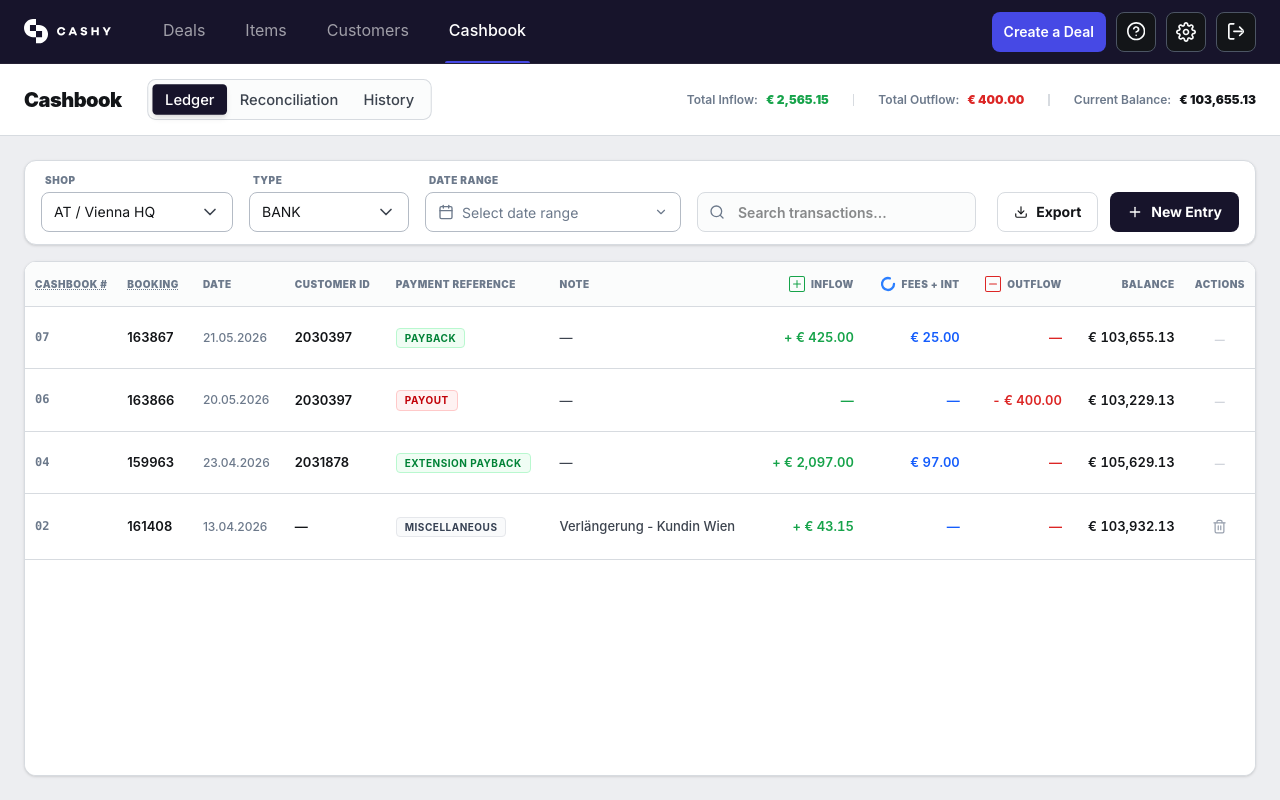
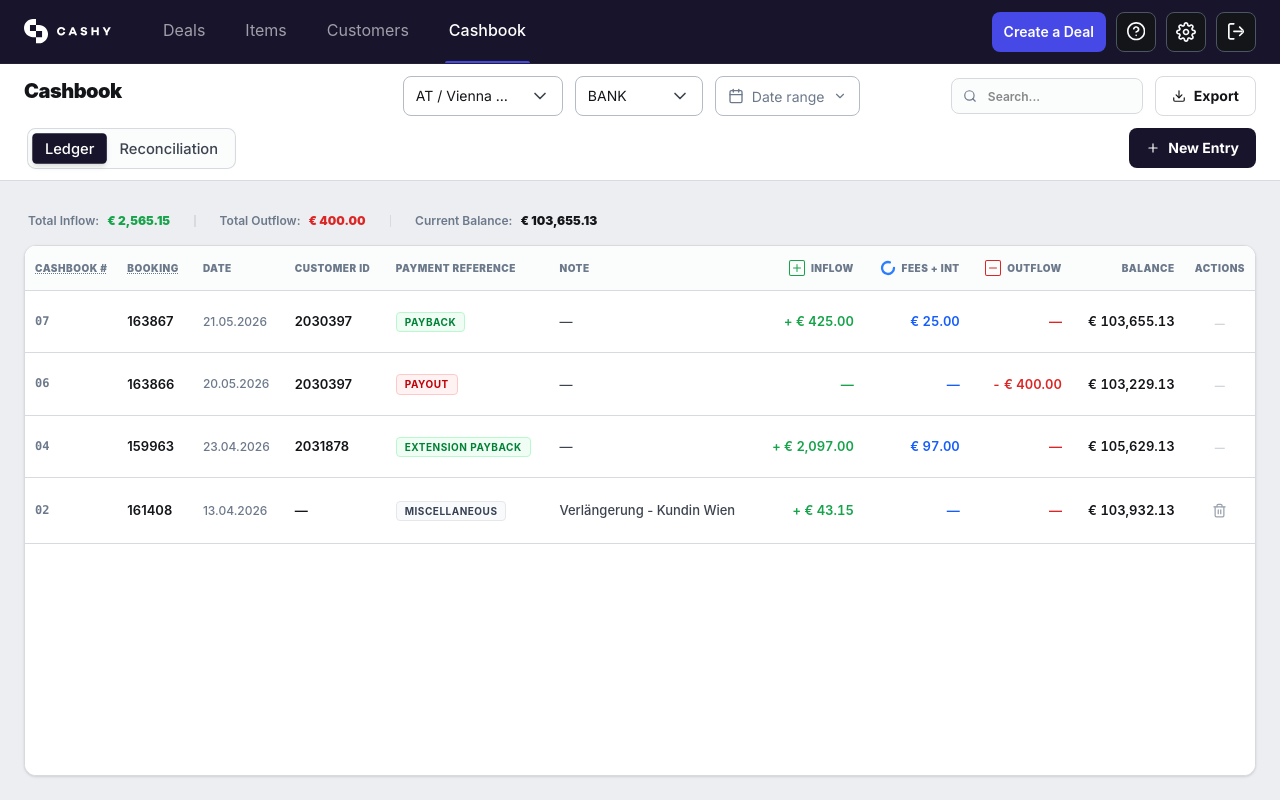
Before and after one commit to SarvarthDevelopers/cashy-mockup, a React (Vite) app: page /cashbook in a window 1280 px wide. Built offline with nearby package versions, Linux system fonts and the light colour scheme.

Commit message:
fix(DatePicker): Adjust padding and dynamically size picker container

```diff
--- a/src/components/DatePicker/DatePicker.module.css
+++ b/src/components/DatePicker/DatePicker.module.css
@@ -3,7 +3,7 @@
     flex-direction: column;
     gap: var(--space-100);
     font-family: var(--family-sans);
-    width: 100%;
+    width: fit-content;
 }
 
 .label {
@@ -24,6 +24,7 @@
     display: flex;
     align-items: center;
     justify-content: space-between;
+    gap: var(--space-200);
     background-color: var(--background-primary);
     border: 1px solid var(--border-primary);
     border-radius: var(--radius-200);
--- a/src/components/DatePicker/DateRangePicker.module.css
+++ b/src/components/DatePicker/DateRangePicker.module.css
@@ -3,7 +3,7 @@
     flex-direction: column;
     gap: var(--space-100);
     font-family: var(--family-sans);
-    width: 100%;
+    width: fit-content;
 }
 
 .label {
@@ -24,6 +24,7 @@
     display: flex;
     align-items: center;
     justify-content: space-between;
+    gap: var(--space-200);
     background-color: var(--background-primary);
     border: 1px solid var(--border-primary);
     border-radius: var(--radius-200);
--- a/src/pages/CashbookDashboard.tsx
+++ b/src/pages/CashbookDashboard.tsx
@@ -228,8 +228,7 @@ export function CashbookDashboard() {
 
   // History states
   const [historyEntries, setHistoryEntries] = useState<HistoricalReconciliation[]>(mockReconciliationHistory);
-  const [historyShop, setHistoryShop] = useState('vienna');
-  const [historyDate, setHistoryDate] = useState<Date | null>(() => new Date(2026, 4, 23)); // 2026-05-23
+  const [historyDate, setHistoryDate] = useState<Date | null>(() => new Date());
   const [isEditingHistory, setIsEditingHistory] = useState(false);
   const [editHistoryCounts, setEditHistoryCounts] = useState<{ value: number; registerCount: number; reserveCount: number }[]>([]);
 
@@ -237,9 +236,12 @@ export function CashbookDashboard() {
     return formatDateString(historyDate);
   }, [historyDate]);
 
+  const formattedToday = useMemo(() => formatDateString(new Date()), []);
+  const isViewingToday = formattedHistoryDate === formattedToday;
+
   const currentHistoryEntry = useMemo(() => {
-    return historyEntries.find(h => h.shop === historyShop && h.date === formattedHistoryDate) || null;
-  }, [historyEntries, historyShop, formattedHistoryDate]);
+    return historyEntries.find(h => h.shop === selectedShop && h.date === formattedHistoryDate) || null;
+  }, [historyEntries, selectedShop, formattedHistoryDate]);
 
   // Hardcoded Expected Total for active reconciliation
   const expectedTotal = 26839.44;
@@ -441,7 +443,7 @@ export function CashbookDashboard() {
     if (!dateStr) return;
     const newEntry: HistoricalReconciliation = {
       id: `hist-${Date.now()}`,
-      shop: historyShop,
+      shop: selectedShop,
       date: dateStr,
       expectedTotal: 0.00,
       totalCounted: 0.00,
@@ -602,20 +604,100 @@ export function CashbookDashboard() {
   return (
     <div className="bg-[var(--background-tertiary)] h-full w-full flex flex-col font-sans overflow-hidden select-none">
 
-      {/* Header section - Cleaned up to only show title */}
-      <div className="bg-[var(--background-primary)] border-b border-[var(--border-subtle)] flex flex-col md:flex-row md:items-center justify-between px-6 py-4 gap-4 shrink-0">
+      {/* Header section with Global Filters */}
+      <div className="bg-[var(--background-primary)] border-b border-[var(--border-subtle)] flex flex-col xl:flex-row xl:items-center justify-between px-6 py-3 gap-4 shrink-0">
         <div className="flex flex-wrap items-center gap-6">
           <h1 className="text-xl font-black text-[var(--text-primary)] tracking-tight">Cashbook</h1>
-          <Tabs variant="segment" value={activeTab} onValueChange={setActiveTab} className="scale-105 ml-2">
+          <Tabs variant="segment" value={activeTab} onValueChange={(val) => {
+            setActiveTab(val);
+            if (val === 'reconciliation') {
+              setHistoryDate(new Date());
+              setIsEditingHistory(false);
+            }
+          }} className="scale-105 ml-2">
             <Tab value="ledger">Ledger</Tab>
             <Tab value="reconciliation">Reconciliation</Tab>
-            <Tab value="history">History</Tab>
           </Tabs>
         </div>
 
-        {/* Quick summary view */}
+        {/* Global Filters and Actions */}
+        <div className="flex flex-wrap items-center gap-3 xl:justify-end">
+          {/* Shop is shared */}
+          <div className="w-40 shrink-0">
+            <Dropdown options={SHOP_OPTIONS} value={selectedShop} onChange={(val) => {
+              setSelectedShop(val);
+              setIsEditingHistory(false);
+            }} />
+          </div>
+
           {activeTab === 'ledger' && (
-          <div className="hidden sm:flex items-center gap-6 py-2 text-xs">
+            <>
+              <div className="w-32 shrink-0">
+                <Dropdown options={TYPE_OPTIONS} value={selectedType} onChange={setSelectedType} />
+              </div>
+              <div className="w-56 shrink-0">
+                <DateRangePicker value={rangeValue} onChange={handleRangeChange} placeholder="Date range" />
+              </div>
+              <div className="relative w-48 shrink-0">
+                <Search className="absolute left-3 top-1/2 -translate-y-1/2 text-[var(--text-subtlest)]" size={14} />
+                <input
+                  type="text"
+                  placeholder="Search..."
+                  value={searchQuery}
+                  onChange={e => setSearchQuery(e.target.value)}
+                  className="w-full pl-9 pr-3 py-1.5 bg-[var(--background-secondary)] border border-[var(--border-subtle)] rounded-lg text-xs text-[var(--text-primary)] focus:outline-none focus:border-[var(--border-brand)] font-semibold h-9"
+                />
+              </div>
+              <Button onClick={handleExportLedger} variant="secondary" className="h-9 px-3 text-xs flex items-center gap-1.5 shrink-0"><Download size={14}/> Export</Button>
+              <Button onClick={() => setIsDrawerOpen(true)} variant="primary" className="h-9 px-3 text-xs flex items-center gap-1.5 shrink-0"><Plus size={14}/> New Entry</Button>
+            </>
+          )}
+
+          {activeTab === 'reconciliation' && (
+            <>
+              <div className="w-48 shrink-0">
+                <DatePicker
+                  value={historyDate}
+                  onChange={(date) => {
+                    setHistoryDate(date);
+                    setIsEditingHistory(false);
+                  }}
+                />
+              </div>
+
+              {!isViewingToday && !isEditingHistory && currentHistoryEntry && (
+                <Button variant="secondary" onClick={() => { setEditHistoryCounts(currentHistoryEntry.counts); setIsEditingHistory(true); }} className="h-9 px-3 text-xs shrink-0">
+                  Edit History
+                </Button>
+              )}
+
+              {!isViewingToday && isEditingHistory && (
+                <>
+                  <Button variant="secondary" onClick={() => setIsEditingHistory(false)} className="h-9 px-3 text-xs shrink-0">Cancel</Button>
+                  <Button variant="primary" onClick={handleSaveHistoryChanges} className="h-9 px-3 text-xs shrink-0"><Check size={14} className="mr-1.5"/> Save Changes</Button>
+                </>
+              )}
+
+              {isViewingToday && (
+                <Button onClick={handleLoadLastValues} variant="secondary" className="h-9 px-3 text-xs flex items-center gap-1.5 shrink-0">
+                  <Download size={14}/> Load Last Values
+                </Button>
+              )}
+            </>
+          )}
+        </div>
+      </div>
+
+      <div className="flex-1 flex flex-col overflow-hidden">
+
+        {/* Tab contents */}
+        <div className="flex-1 min-h-0 relative">
+
+          {/* LEDGER TAB */}
+          {activeTab === 'ledger' && (
+            <div className="absolute inset-0 flex flex-col p-6 min-h-0">
+            {/* Ledger Quick Summary and Table */}
+            <div className="flex items-center gap-6 py-2 px-1 mb-2 text-xs shrink-0">
               <div className="flex items-center gap-2">
                 <span className="text-[var(--text-subtlest)] font-semibold">Total Inflow:</span>
                 <span className="text-[var(--text-success)] font-black">{formatEuro(ledgerSummary.totalInflow)}</span>
@@ -629,85 +711,6 @@ export function CashbookDashboard() {
               <div className="flex items-center gap-2">
                 <span className="text-[var(--text-subtlest)] font-semibold">Current Balance:</span>
                 <span className="text-[var(--text-primary)] font-black">{formatEuro(ledgerSummary.currentBalance)}</span>
-            </div>
-          </div>
-        )}
-      </div>
-
-      <div className="flex-1 flex flex-col overflow-hidden">
-
-        {/* Tab contents */}
-        <div className="flex-1 min-h-0 relative">
-
-          {/* LEDGER TAB */}
-          {activeTab === 'ledger' && (
-            <div className="absolute inset-0 flex flex-col p-6 min-h-0">
-            {/* Filter and Actions rail */}
-            <div className="bg-[var(--background-primary)] border border-[var(--border-subtle)] rounded-xl px-4 py-3 flex flex-col lg:flex-row items-stretch lg:items-end justify-between gap-4 mb-4 shrink-0 shadow-sm">
-              <div className="flex flex-wrap items-end gap-4 w-full lg:w-auto">
-                {/* Shop Selector Dropdown */}
-                <div className="flex flex-col gap-1 w-full sm:w-48">
-                  <span className="text-[10px] font-black text-[var(--text-subtlest)] uppercase tracking-wider pl-1">Shop</span>
-                  <Dropdown
-                    options={SHOP_OPTIONS}
-                    value={selectedShop}
-                    onChange={setSelectedShop}
-                  />
-                </div>
-
-                {/* Cashbook Type Dropdown */}
-                <div className="flex flex-col gap-1 w-full sm:w-40">
-                  <span className="text-[10px] font-black text-[var(--text-subtlest)] uppercase tracking-wider pl-1">Type</span>
-                  <Dropdown
-                    options={TYPE_OPTIONS}
-                    value={selectedType}
-                    onChange={setSelectedType}
-                  />
-                </div>
-
-                {/* Date Range Picker */}
-                <div className="flex flex-col gap-1 w-full sm:w-64">
-                  <span className="text-[10px] font-black text-[var(--text-subtlest)] uppercase tracking-wider pl-1">Date Range</span>
-                  <DateRangePicker
-                    value={rangeValue}
-                    onChange={handleRangeChange}
-                    placeholder="Select date range"
-                    className="w-full"
-                  />
-                </div>
-
-                {/* Search */}
-                <div className="relative flex-1 min-w-[200px] w-full lg:w-auto mt-2 sm:mt-0">
-                  <Search className="absolute left-3 top-1/2 -translate-y-1/2 text-[var(--text-subtlest)]" size={16} />
-                  <input
-                    type="text"
-                    placeholder="Search transactions..."
-                    value={searchQuery}
-                    onChange={e => setSearchQuery(e.target.value)}
-                    className="w-full pl-10 pr-4 py-2 bg-[var(--background-secondary)] border border-[var(--border-subtle)] rounded-lg text-sm text-[var(--text-primary)] focus:outline-none focus:border-[var(--border-brand)] font-semibold h-10"
-                  />
-                </div>
-              </div>
-
-              {/* Right Actions */}
-              <div className="flex items-center gap-3 shrink-0 w-full lg:w-auto justify-end mt-2 lg:mt-0">
-                <Button
-                  onClick={handleExportLedger}
-                  variant="secondary"
-                  className="font-extrabold flex items-center gap-1.5 h-10 px-4 text-xs shrink-0"
-                >
-                  <Download size={14} />
-                  <span>Export</span>
-                </Button>
-
-                <Button
-                  onClick={() => setIsDrawerOpen(true)}
-                  variant="primary"
-                  className="font-extrabold flex items-center gap-1.5 h-10 px-4 text-xs shrink-0"
-                >
-                  <Plus size={16} />
-                  <span>New Entry</span>
-                </Button>
               </div>
             </div>
 
@@ -839,32 +842,15 @@ export function CashbookDashboard() {
           {/* RECONCILIATION TAB */}
           {activeTab === 'reconciliation' && (
             <div className="absolute inset-0 flex flex-col p-6 min-h-0 overflow-y-auto slick-scrollbar">
-            {/* Filter and Actions rail */}
-            <div className="bg-[var(--background-primary)] border border-[var(--border-subtle)] rounded-xl px-4 py-3 flex items-center justify-between gap-4 mb-4 shrink-0 shadow-sm">
-              <div className="flex flex-col gap-1 w-48">
-                <span className="text-[10px] font-black text-[var(--text-subtlest)] uppercase tracking-wider pl-1">Shop</span>
-                <Dropdown
-                  options={SHOP_OPTIONS}
-                  value={selectedShop}
-                  onChange={setSelectedShop}
-                />
-              </div>
-              <Button
-                onClick={handleLoadLastValues}
-                variant="secondary"
-                className="h-10 px-4 text-xs font-extrabold uppercase tracking-wider flex items-center gap-1.5"
-              >
-                <Download size={14} />
-                <span>Load Last Values</span>
-              </Button>
-            </div>
 
+            {isViewingToday ? (
+              <>
                 {/* Active Reconciliation Grid */}
                 <div className="bg-[var(--background-primary)] border border-[var(--border-subtle)] rounded-xl p-5 shadow-sm flex flex-col mb-24">
                   <div className="flex justify-between items-center mb-5 border-b border-[var(--border-subtle)] pb-3">
                     <div>
                       <h3 className="text-sm font-black text-[var(--text-primary)] uppercase tracking-wider">Active Reconciliation</h3>
-                  <span className="text-[10px] font-bold text-[var(--text-subtlest)]">Today's cashbook counts</span>
+                      <span className="text-[10px] font-bold text-[var(--text-subtlest)]">Today's cashbook counts ({formattedToday})</span>
                     </div>
                   </div>
 
@@ -988,38 +974,10 @@ export function CashbookDashboard() {
                     </Button>
                   </div>
                 </div>
-            </div>
-          )}
+              </>
+            ) : (
 
-          {/* HISTORY TAB */}
-          {activeTab === 'history' && (
-            <div className="absolute inset-0 flex flex-col p-6 min-h-0 overflow-y-auto slick-scrollbar">
-            {/* Filter and Actions rail */}
-            <div className="bg-[var(--background-primary)] border border-[var(--border-subtle)] rounded-xl px-4 py-3 flex flex-wrap sm:flex-nowrap items-center justify-start gap-4 mb-4 shrink-0 shadow-sm">
-              <div className="flex flex-col gap-1 w-full sm:w-48">
-                <span className="text-[10px] font-black text-[var(--text-subtlest)] uppercase tracking-wider pl-1">Select Cashbook</span>
-                <Dropdown
-                  options={SHOP_OPTIONS}
-                  value={historyShop}
-                  onChange={(val) => {
-                    setHistoryShop(val);
-                    setIsEditingHistory(false);
-                  }}
-                />
-              </div>
-              <div className="flex flex-col gap-1 w-full sm:w-64">
-                <span className="text-[10px] font-black text-[var(--text-subtlest)] uppercase tracking-wider pl-1">Show counted cash from</span>
-                <DatePicker
-                  value={historyDate}
-                  onChange={(date) => {
-                    setHistoryDate(date);
-                    setIsEditingHistory(false);
-                  }}
-                  className="w-full"
-                />
-              </div>
-            </div>
-
+              <>
                 {/* HISTORY RECORDS GRID */}
                 <div className="bg-[var(--background-primary)] border border-[var(--border-subtle)] rounded-xl p-5 shadow-sm flex flex-col h-fit">
                   <div className="border-b border-[var(--border-subtle)] pb-4 mb-4">
@@ -1156,40 +1114,6 @@ export function CashbookDashboard() {
                           )}
                         </div>
                       </div>
-
-                  {/* Historical Actions */}
-                  <div className="mt-6 flex gap-3 border-t border-[var(--border-subtle)] pt-4 justify-end">
-                    {isEditingHistory ? (
-                      <>
-                        <Button
-                          variant="secondary"
-                          onClick={() => setIsEditingHistory(false)}
-                          className="h-10 text-xs font-extrabold px-4"
-                        >
-                          Cancel
-                        </Button>
-                        <Button
-                          variant="primary"
-                          onClick={handleSaveHistoryChanges}
-                          className="h-10 text-xs font-black px-4"
-                        >
-                          <Check size={14} className="mr-1.5" />
-                          <span>Save Changes</span>
-                        </Button>
-                      </>
-                    ) : (
-                      <Button
-                        variant="secondary"
-                        onClick={() => {
-                          setEditHistoryCounts(currentHistoryEntry.counts);
-                          setIsEditingHistory(true);
-                        }}
-                        className="h-10 text-xs font-black px-4"
-                      >
-                        Edit history entry
-                      </Button>
-                    )}
-                  </div>
                     </>
                   ) : (
                     /* Empty state when no history entry is found */
@@ -1211,6 +1135,8 @@ export function CashbookDashboard() {
                     </div>
                   )}
                 </div>
+              </>
+            )}
             </div>
           )}
         </div>
```
Lines whose indentation alone changed are shown as unchanged.
